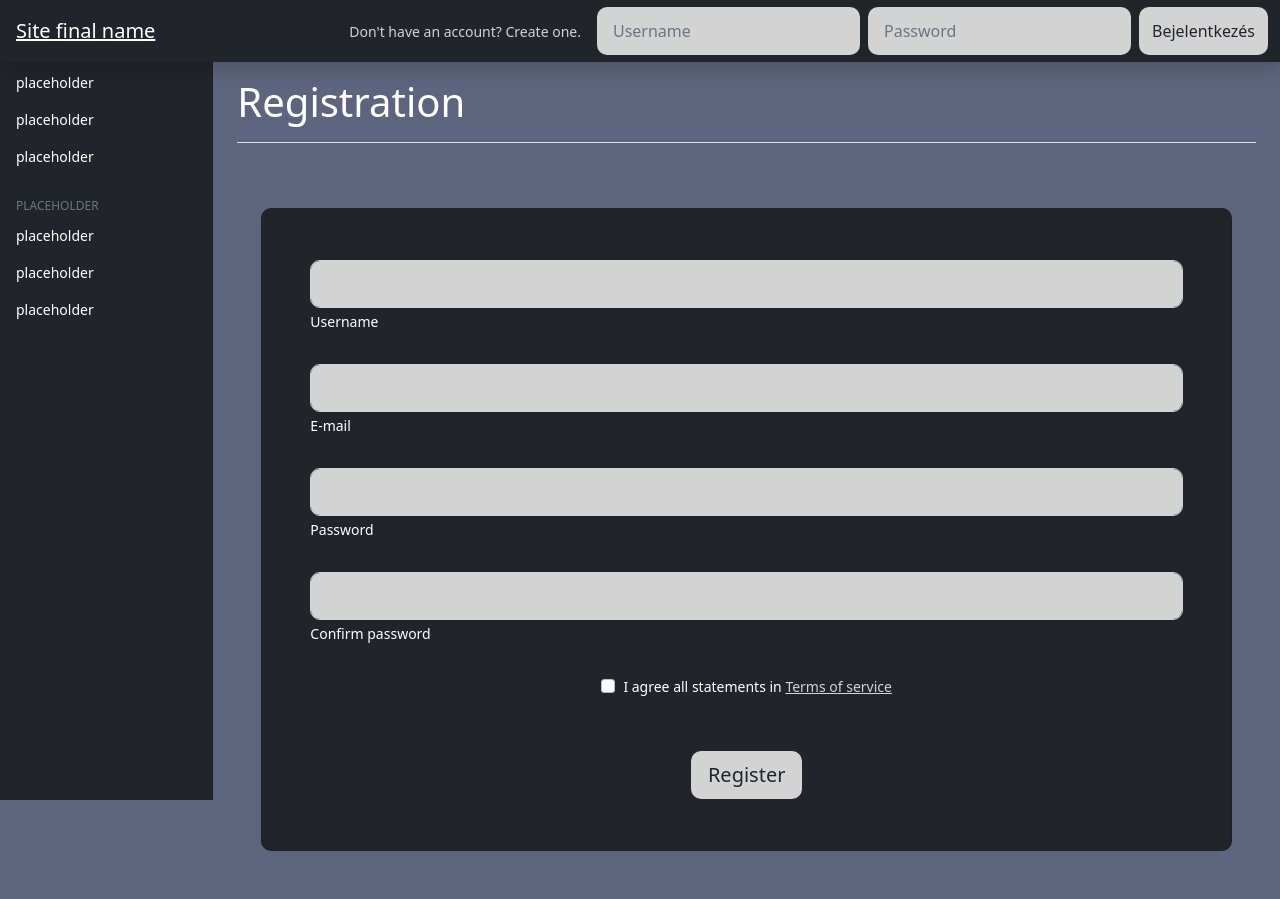
After one commit to SzenasiLevente/ProjektOKJ, a PHP site: page /registration.php in a window 1280 px wide. The commit adds this page. Run offline with PHP 8.4, Linux system fonts and the light colour scheme.

Commit message:
registration implementation

```diff
--- a/CSS/own.css
+++ b/CSS/own.css
@@ -13,6 +13,10 @@ a:hover {
     text-decoration: underline;
 }
 
+a:active {
+    color: white;
+}
+
 .fontavg {
     font-size: 1.5rem;
 }
--- a/header.php
+++ b/header.php
@@ -3,7 +3,7 @@
   <head>
     <meta charset="utf-8">
     <meta name="viewport" content="width=device-width, initial-scale=1">
-    <title>Template</title>
+    <title>Welcome!</title>
     <link href="https://cdn.jsdelivr.net/npm/bootstrap@5.0.2/dist/css/bootstrap.min.css" rel="stylesheet" integrity="sha384-EVSTQN3/azprG1Anm3QDgpJLIm9Nao0Yz1ztcQTwFspd3yD65VohhpuuCOmLASjC" crossorigin="anonymous">
     <script src="https://cdn.jsdelivr.net/npm/bootstrap@5.0.2/dist/js/bootstrap.bundle.min.js" integrity="sha384-MrcW6ZMFYlzcLA8Nl+NtUVF0sA7MsXsP1UyJoMp4YLEuNSfAP+JcXn/tWtIaxVXM" crossorigin="anonymous"></script>
     <script src="https://code.jquery.com/jquery-3.3.1.slim.min.js" integrity="sha384-q8i/X+965DzO0rT7abK41JStQIAqVgRVzpbzo5smXKp4YfRvH+8abtTE1Pi6jizo" crossorigin="anonymous"></script>
@@ -13,7 +13,7 @@
 
 <header class="navbar navbar-dark sticky-top bg-dark flex-md-nowrap p-0 shadow">
 
-  <a class="navbar-brand col-md-3 col-lg-2 px-3 py-3" href="#">Site final name</a>
+  <a class="navbar-brand col-md-3 col-lg-2 px-3 py-3" href="index.php">Site final name</a>
 
   <button class="navbar-toggler position-absolute d-md-none collapsed" type="button" data-bs-toggle="collapse" data-bs-target="#sidebarMenu" aria-controls="sidebarMenu" aria-expanded="false" aria-label="Toggle navigation">
     <span class="navbar-toggler-icon"></span>
@@ -21,7 +21,7 @@
 
   <div class="container-fluid">
   <ul class="navbar-navme ms-auto my-auto">
-          <li class="nav-item"><a href="register.php" class="nav-link active">Don't have an account? Create one.</a></li>
+          <li class="nav-item"><a href="registration.php" class="nav-link active">Don't have an account? Create one.</a></li>
     </ul>
 
   <div class="navbar-nav nav-item">
--- /dev/null
+++ b/registration.php
@@ -0,0 +1,68 @@
+<?php require "header.php" ?>
+
+<main class="col-md-10 ms-sm-auto col-lg-10 px-md-4">
+
+      <div class="d-flex justify-content-between flex-wrap flex-md-nowrap align-items-center pt-3 pb-2 mb-3 border-bottom">
+        <h1 class="h1 text-white">Registration</h1>
+      </div>
+
+
+      <div class="mask d-flex align-items-center h-100 gradient-custom-3">
+    <div class="container h-100">
+      <div class="row d-flex justify-content-center align-items-center h-100">
+        <div class="col-12 col-md-12 col-lg-12 col-xl-12">
+          <div class="card bg-dark text-white" style="border-radius: 10px;">
+            <div class="card-body p-5">
+
+              <form action="inc/inc_registration.php" method="post">
+
+                <div class="form-outline mb-4">
+                  <input type="text" id="userName" name="userName" class="form-control form-control-lg indexinput"/>
+                  <label class="form-label" for="userName">Username</label>
+                </div>
+
+                <div class="form-outline mb-4">
+                  <input type="email" id="userEmail" name="userEmail" class="form-control form-control-lg indexinput"/>
+                  <label class="form-label" for="userEmail">E-mail</label>
+                </div>
+
+                <div class="form-outline mb-4">
+                  <input type="password" id="userPassword" name="userPassword" class="form-control form-control-lg indexinput"/>
+                  <label class="form-label" for="userPassword">Password</label>
+                </div>
+
+                <div class="form-outline mb-4">
+                  <input type="password" id="userPasswordConfirm" name="userPasswordConfirm" class="form-control form-control-lg indexinput"/>
+                  <label class="form-label" for="userPasswordConfirm">Confirm password</label>
+                </div>
+
+                <div class="form-check d-flex justify-content-center mb-5">
+                  <input
+                    class="form-check-input me-2"
+                    type="checkbox"
+                    value="true"
+                    id="userAccept"
+                    name="userAccept"
+                  />
+                  <label class="form-check-label" for="userAccept">
+                    I agree all statements in <a href="#!"><u>Terms of service</u></a>
+                  </label>
+                </div>
+
+                <div class="d-flex justify-content-center">
+                  <button type="submit" id="submit" name="submit" class="btn btn-block btn-lg gradient-custom-4 indexinput">Register</button>
+                </div>
+              </form>
+
+            </div>
+          </div>
+        </div>
+      </div>
+    </div>
+  </div>
+
+      </div>
+</main>
+
+
+<?php require "footer.php" ?>
--- /dev/null
+++ b/sources.txt
@@ -0,0 +1,2 @@
+
+https://mdbootstrap.com/docs/standard/extended/registration/ #7
```
Also changed, not shown: categories.php (deleted, +0 -12 lines), inc/inc_connection.php (added, +8 -0 lines), inc/inc_registration.php (added, +38 -0 lines), inc/registration.php (deleted, +0 -47 lines), inc/inc_login.php (renamed from inc/login.php), inc/inc_logout.php (renamed from inc/logout.php), 1 other file.
